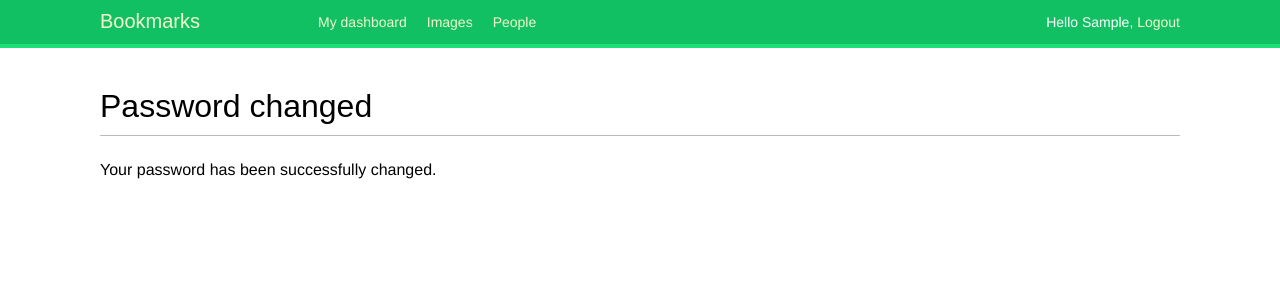
After one commit to justkkozlow/DjangoBookmarks, a Django app: page /account/password-change/done/ in a window 1280 px wide. The commit adds this page. Shown: the top 300 px of the page. Run offline with Django 4.2, Linux system fonts and the light colour scheme; the visitor is signed in with stand-in values (Sample User, id 1); some web fonts are replaced.

Commit message:
Add Change password functional

```diff
--- a/account/templates/base.html
+++ b/account/templates/base.html
@@ -9,6 +9,27 @@
 <body>
     <div id="header">
       <span class="logo">Bookmarks</span>
+        {% if request.user.is_authenticated %}
+        <ul class="menu">
+            <li {% if section == "dashboard" %}class="selected"{% endif %}>
+                <a href="{% url 'dashboard' %}">My dashboard</a>
+            </li>
+            <li {% if section == "images" %}class="selected"{% endif %}>
+                <a href="#">Images</a>
+            </li>
+            <li {% if section == "people" %}class="selected"{% endif %}>
+                <a href="#">People</a>
+            </li>
+        </ul>
+        {% endif %}
+        <span class="user">
+            {% if request.user.is_authenticated %}
+                Hello {{ request.user.first_name|default:request.user.username }},
+                <a href="{% url 'logout' %}">Logout</a>
+            {% else %}
+                <a href="{% url 'login' %}">Log-in</a>
+            {% endif %}
+        </span>
     </div>
     <div id="content">
       {% block content %}
--- /dev/null
+++ b/account/templates/registration/password_change_done.html
@@ -0,0 +1,8 @@
+{% extends "base.html" %}
+
+{% block title %}Password changed{% endblock %}
+
+{% block content %}
+  <h1>Password changed</h1>
+  <p>Your password has been successfully changed.</p>
+{% endblock %}
--- a/account/urls.py
+++ b/account/urls.py
@@ -1,6 +1,20 @@
 from django.urls import path
+from django.contrib.auth import views as auth_views
 from . import views
 
 urlpatterns = [
-    path('login/', views.user_login, name='login'),
+    # path('login/', views.user_login, name='login'),
+    # url-адреса входа и выхода
+    path('login/', auth_views.LoginView.as_view(), name='login'),
+    path('logout/', auth_views.LogoutView.as_view(), name='logout'),
+
+    # url-адреса смны пароля
+    path('password-change/',
+         auth_views.PasswordChangeView.as_view(),
+         name='password_change'),
+    path('password-change/done/',
+         auth_views.PasswordChangeDoneView.as_view(),
+         name='password_change_done'),
+
+    path('', views.dashboard, name='dashboard'),
 ]
--- a/bookmarks/settings.py
+++ b/bookmarks/settings.py
@@ -32,6 +32,7 @@ ALLOWED_HOSTS = []
 
 INSTALLED_APPS = [
     'account.apps.AccountConfig',
+
     'django.contrib.admin',
     'django.contrib.auth',
     'django.contrib.contenttypes',
@@ -122,3 +123,7 @@ STATIC_URL = 'static/'
 # https://docs.djangoproject.com/en/4.2/ref/settings/#default-auto-field
 
 DEFAULT_AUTO_FIELD = 'django.db.models.BigAutoField'
+
+LOGIN_RESIRECT_URL = 'dashboard'
+LOGIN_URL = 'login'
+LOGOUT_URL = 'logout'
```
Also changed, not shown: account/templates/account/dashboard.html (added, +8 -0 lines), account/templates/registration/logged_out.html (added, +11 -0 lines), account/templates/registration/login.html (added, +23 -0 lines), account/templates/registration/password_change_form.html (added, +13 -0 lines), account/views.py (+8 -0 lines).
